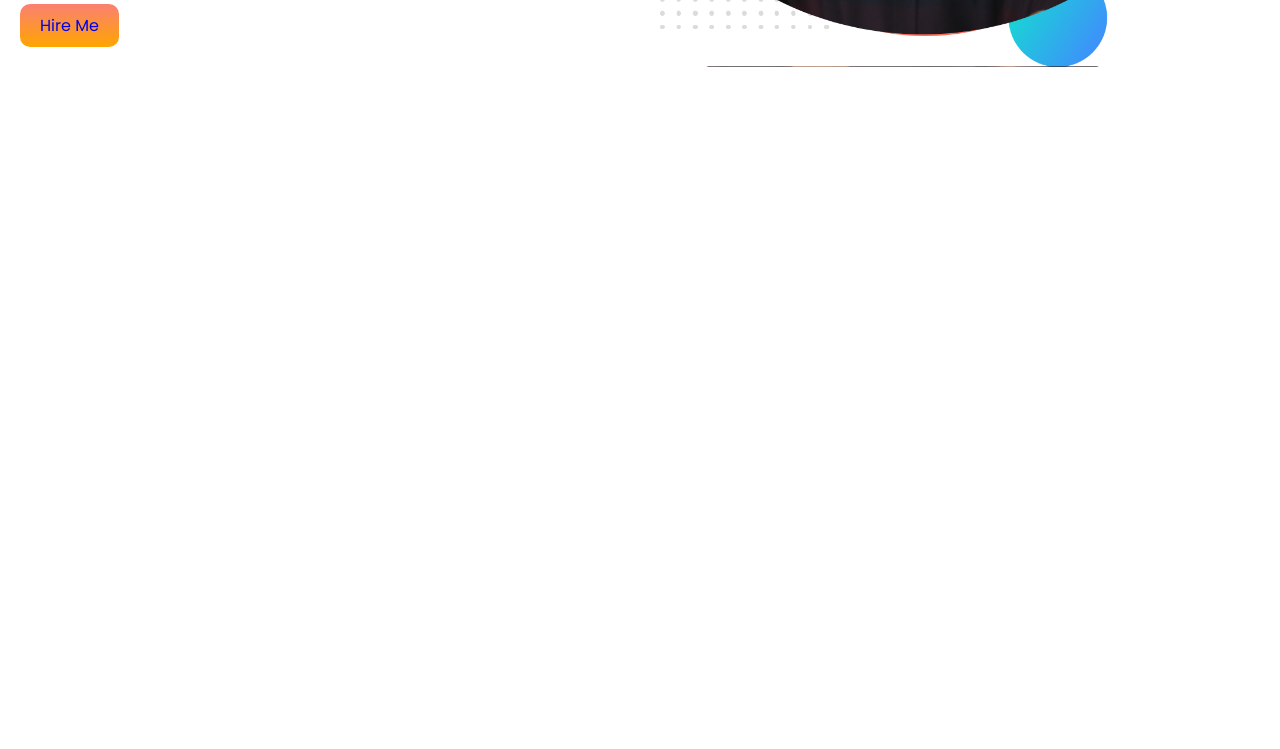
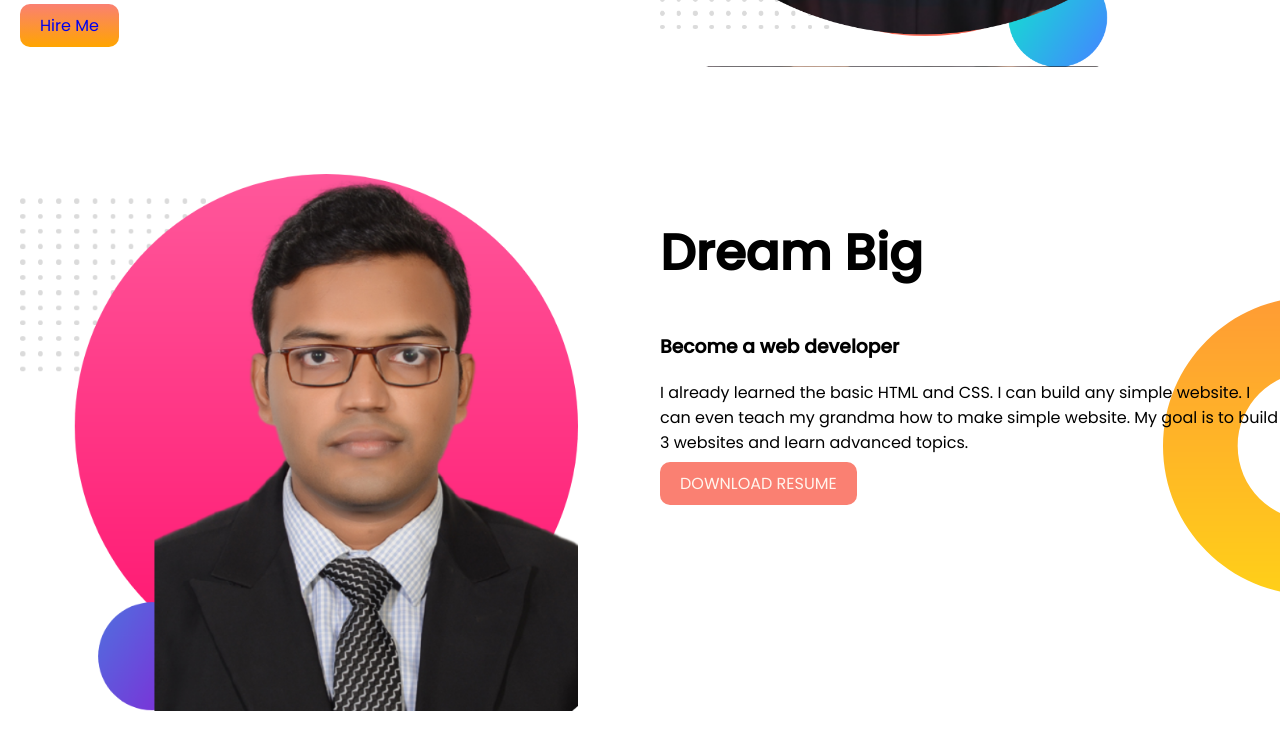
Before and after one commit to codewithashek/my-first-portfolio, a plain HTML site: page index.html in a window 1280 px wide. Shown: the part 425-1174 px from the top of the page. Before the commit the page ends 800 px from the top, so only its background shows below. Drawn offline with Linux system fonts and the light colour scheme.

Commit message:
second commit

```diff
--- a/index.html
+++ b/index.html
@@ -18,8 +18,20 @@
             <p>You might saw me jumping, climbing buildings, and stopping trains. But nobody pays me a dime for that work. That's why I am learning and mastering web development. I will not stop until I become the Web Development Hero.<p>
                 <a class="button" target="_blank"  href="https://www.prothomalo.com/">Hire Me</a>
          </div>
-         <div class="half"><img src="my-bg.png" alt=""></div>
+         <div class="half">
+             <img src="my-bg.png" alt=""></div>
     </section>
+    <section class="middle">
+        <div class="half">
+        <img id="half-middle" src="my-bg2.png" alt="">
+    </div>
+      <div class="half">
+        <h1>Dream Big</h1>
+        <h3>Become a web developer</h3>
+        <p>I already learned the basic HTML and CSS. I can build any simple website. I can even teach my grandma how to make simple website. My goal is to build 3 websites and learn advanced topics.</p>
+        <a class="middle-button" target="_blank" href="Mohammad Atikur Rahman.pdf">DOWNLOAD RESUME</a>
+    </div></section>
+
 
 
 </body>
--- a/style.css
+++ b/style.css
@@ -10,6 +10,7 @@ h1{
 }
 section {
     display: flex;
+    margin-bottom: 100px;
 }
 .half{
     width: 50%;
@@ -30,3 +31,20 @@ section {
     background-image:url(images/top-banner.png) ;
     background-repeat: no-repeat;
 }
+.middle{
+    display: flex;
+}
+#half-middle{
+    width: 90%;
+}
+.middle-button{ text-decoration: none;
+    background-color: salmon;
+    color: seashell;
+    padding: 10px 20px;
+    border-radius: 10px ;
+}
+.middle{
+    background-image: url(images/dream-bg.png);
+    background-repeat: no-repeat;
+    background-position: right;
+}
```
Also changed, not shown: my-bg2.png (added), 1 other file.
